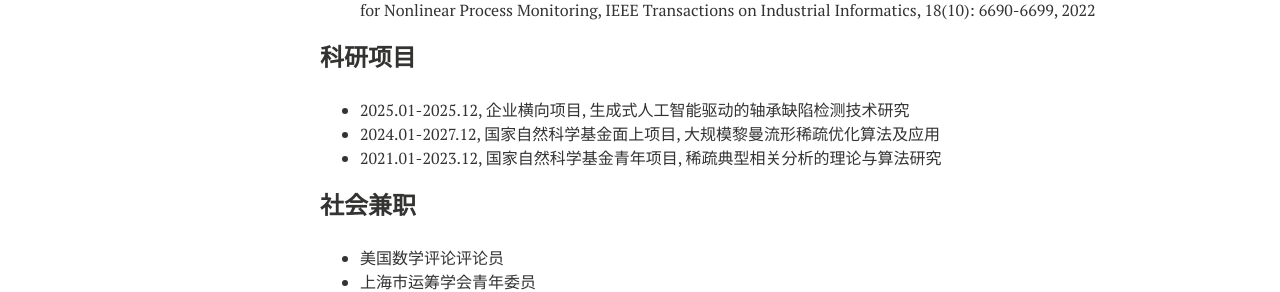
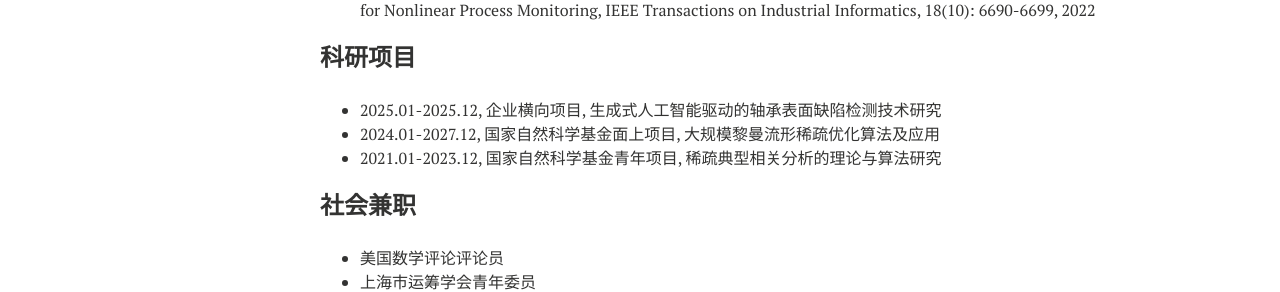
Before and after one commit to xianchaoxiu/xianchaoxiu.github.io, a Jekyll site: the page built from chinese/index.md, in a window 1280 px wide. Shown: the part 1017-1309 px from the top of the page. Built offline with Jekyll 4.4.1, drawn with Linux system fonts in a browser that asks for light colours; nearby versions of some CDN libraries.

Commit message:
Update index.md

```diff
--- a/chinese/index.md
+++ b/chinese/index.md
@@ -42,7 +42,7 @@ share: false
 * <b>X. Xiu</b>, Z. Miao, Y. Yang*, W. Liu, Deep Canonical Correlation Analysis Using Sparsity-Constrained Optimization for Nonlinear Process Monitoring, IEEE Transactions on Industrial Informatics, 18(10): 6690-6699, 2022
 
 ### 科研项目
-* 2025.01-2025.12, 企业横向项目, 生成式人工智能驱动的轴承缺陷检测技术研究
+* 2025.01-2025.12, 企业横向项目, 生成式人工智能驱动的轴承表面缺陷检测技术研究
 * 2024.01-2027.12, 国家自然科学基金面上项目, 大规模黎曼流形稀疏优化算法及应用
 * 2021.01-2023.12, 国家自然科学基金青年项目, 稀疏典型相关分析的理论与算法研究
 
```
